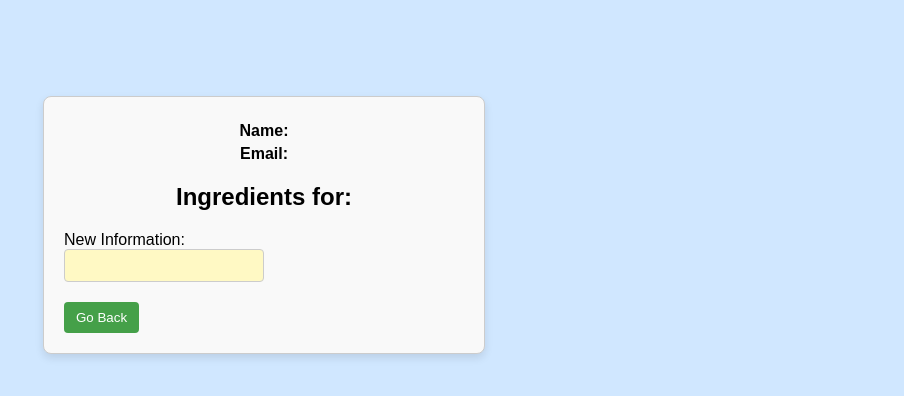
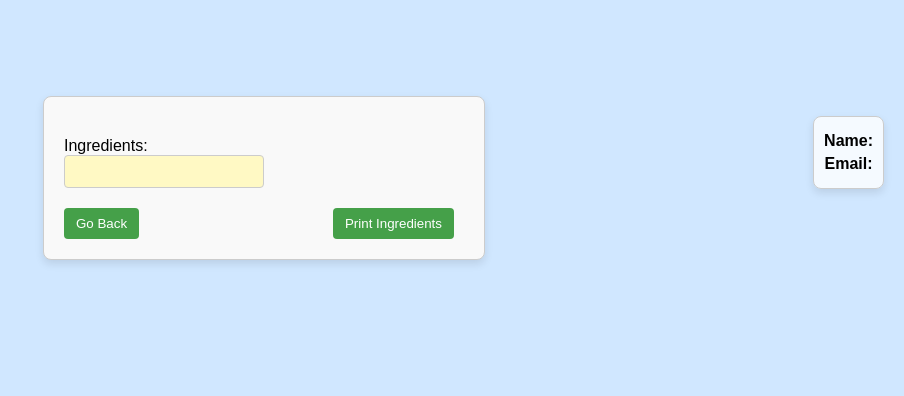
Before and after one commit to prott40/GreenBean, a React (Create React App) app: page / in a window 1280 px wide. Both pictures are taken after a click on the button "Find Ingredients". Shown: the top 396 px of the page, without its empty margins (376-1280 px from the left). Built offline with nearby package versions, Linux system fonts and the light colour scheme.

Commit message:
move info to diffrent location

```diff
--- a/src/Form.css
+++ b/src/Form.css
@@ -3,11 +3,13 @@ body {
   margin: 0;
   font-family: Arial, sans-serif;
 }
+
 .form-container {
   display: flex;
   justify-content: center;
   align-items: flex-start;
   margin-top: 1in;
+  position: relative; /* Allow absolute positioning of the info box */
 }
 
 .form-content {
@@ -30,14 +32,12 @@ body {
 
 label {
   margin-right: 10px;
-   text-align: left;
-  margin-right: 10px;
+  text-align: left;
 }
 
 input {
   width: 100%;
   max-width: 200px;
-
   padding: 8px;
   border: 1px solid #ccc;
   border-radius: 4px;
@@ -55,7 +55,6 @@ input {
   margin-right: 10px;
 }
 
-
 .finding-button {
   padding: 8px 12px;
   background-color: #45a049;
@@ -66,16 +65,30 @@ input {
 }
 
 .finding-button:hover {
-  background-color:#0b7dda ;
+  background-color: #0b7dda;
 }
 
-info-box {
-  position: right;
+.sending-button {
+  padding: 8px 12px;
+  background-color: #45a049;
+  color: white;
+  border: none;
+  border-radius: 4px;
+  cursor: pointer;
+}
+
+.sending-button:hover {
+  background-color: #0b7dda;
+}
+
+/* The box displaying Name and Email in the upper-right corner */
+.info-box {
+  position: absolute;
   top: 20px;
   right: 20px;
-  background-color: rgba(161, 224, 25, 0.8); /* Light background */
+  background-color: rgba(255, 255, 255, 0.8); /* Light background */
   padding: 10px;
-  border: 1px solid #1e0505;
+  border: 1px solid #ccc;
   border-radius: 8px;
   box-shadow: 0px 4px 8px rgba(0, 0, 0, 0.1);
 }
--- a/src/Form.js
+++ b/src/Form.js
@@ -23,6 +23,7 @@ export default function Form() {
     const firstItemValue = fields[0]?.value || ''; // Use first item's value or empty string if no value
     setItemName(firstItemValue); // Store the item name
     setShowNewForm(true); // Show the new form
+
   };
 
   return (
@@ -35,14 +36,14 @@ export default function Form() {
           <div className="form-field">
             <label>
               Name:
-              <input type="text" name="name" />
+              <input type="text" name="name" value={name} onChange={(e) =>setName(e.target.value) }/>
             </label>
           </div>
 
           <div className="form-field">
             <label>
               Email:
-              <input type="email" name="email" />
+              <input type="email" name="email" value={email} onChange={(e) => setEmail(e.target.value)}/>
             </label>
           </div>
 
@@ -80,10 +81,10 @@ export default function Form() {
               <p><strong>Name:</strong> {name}</p>
               <p><strong>Email:</strong> {email}</p>
           </div>
-          <h2>Ingredients for: {itemName}</h2> {/* Display the item name here */}
+          <h2>{itemName}</h2> {/* Display the item name here */}
           <div className="form-field">
             <label>
-              New Information:
+              Ingredients:
               <input type="text" name="newInfo" />
             </label>
           </div>
@@ -94,6 +95,12 @@ export default function Form() {
                 Go Back
               </button>
             </div>
+            <div className="button-wrapper"> {/*onClick-{()=> event that put all ingreditent to email}*/}
+              <button type="button"
+              className="sending-button">
+                Print Ingredients
+              </button>
+            </div>
           </div>
         </form>
       )}
```
